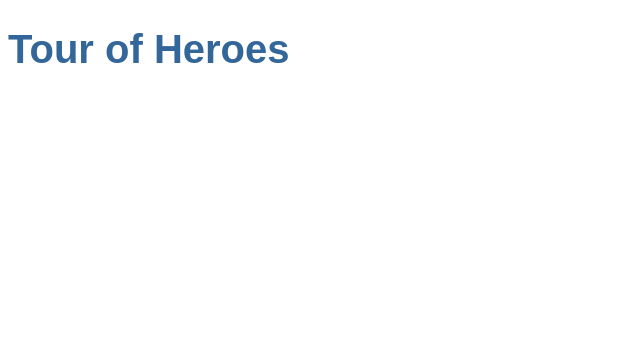
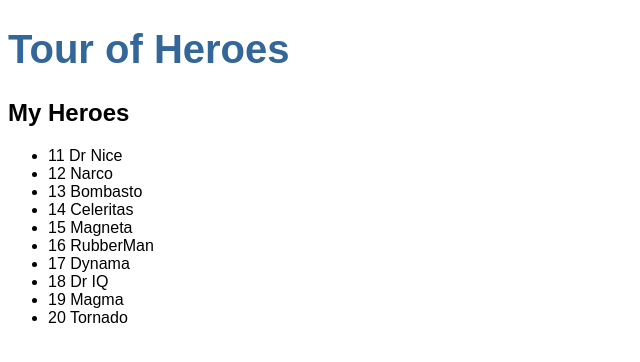
Before and after one commit to irazirfan/tour-of-heroes, an Angular app: page / in a window 1280 px wide. Shown: the top 362 px of the page, without its empty margins (0-640 px from the left). Built offline with nearby package versions, Linux system fonts and the light colour scheme.

Commit message:
Heroes added, list created

```diff
--- a/src/app/app.component.html
+++ b/src/app/app.component.html
@@ -1 +1,2 @@
 <h1>{{title}}</h1>
+<app-heroes></app-heroes>
--- a/src/app/app.module.ts
+++ b/src/app/app.module.ts
@@ -3,6 +3,7 @@
 
 import { AppComponent } from './app.component';
 import { HeroesComponent } from './heroes/heroes.component';
+import {FormsModule} from "@angular/forms";
 
 @NgModule({
   declarations: [
@@ -10,7 +11,8 @@
     HeroesComponent
   ],
   imports: [
-    BrowserModule
+    BrowserModule,
+    FormsModule
   ],
   providers: [],
   bootstrap: [AppComponent]
--- /dev/null
+++ b/src/app/hero.ts
@@ -0,0 +1,4 @@
+export class Hero {
+  id: number;
+  name: string;
+}
--- a/src/app/heroes/heroes.component.html
+++ b/src/app/heroes/heroes.component.html
@@ -1 +1,6 @@
-<p>heroes works!</p>
+<h2>My Heroes</h2>
+<ul class="heroes">
+  <li *ngFor="let hero of heroes">
+    <span class="badge">{{hero.id}}</span> {{hero.name}}
+  </li>
+</ul>
--- a/src/app/heroes/heroes.component.ts
+++ b/src/app/heroes/heroes.component.ts
@@ -1,4 +1,6 @@
 import { Component, OnInit } from '@angular/core';
+import {Hero} from "../hero";
+import {HEROES} from "../mock-heroes";
 
 @Component({
   selector: 'app-heroes',
@@ -7,6 +9,8 @@
 })
 export class HeroesComponent implements OnInit {
 
+  heroes = HEROES;
+
   constructor() { }
 
   ngOnInit() {
--- /dev/null
+++ b/src/app/mock-heroes.ts
@@ -0,0 +1,14 @@
+import {Hero} from './hero';
+
+export const HEROES: Hero[] = [
+{ id: 11, name: 'Dr Nice' },
+{ id: 12, name: 'Narco' },
+{ id: 13, name: 'Bombasto' },
+{ id: 14, name: 'Celeritas' },
+{ id: 15, name: 'Magneta' },
+{ id: 16, name: 'RubberMan' },
+{ id: 17, name: 'Dynama' },
+{ id: 18, name: 'Dr IQ' },
+{ id: 19, name: 'Magma' },
+{ id: 20, name: 'Tornado' }
+];
```
